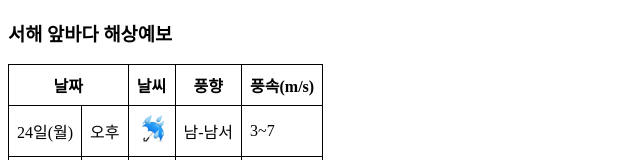
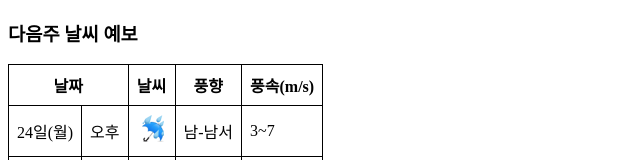
Before and after one commit to hyoung-park/hyoung-park.github.io, a plain HTML site: page hw/hw03/hw03_weather.html in a window 1280 px wide. Shown: the top 160 px of the page, without its empty margins (0-640 px from the left). Drawn offline with Linux system fonts and the light colour scheme.

Commit message:
Update hw03_weather.html

```diff
--- a/hw/hw03/hw03_weather.html
+++ b/hw/hw03/hw03_weather.html
@@ -11,7 +11,7 @@ table, tr, th, td {
 </style>
 </head>
 <body>
-<h3>서해 앞바다 해상예보</h3>
+<h3>다음주 날씨 예보</h3>
 <table>
 	<tr>
 		<th colspan='2'>날짜</th><th>날씨</th><th>풍향</th><th>풍속(m/s)</th>
```
